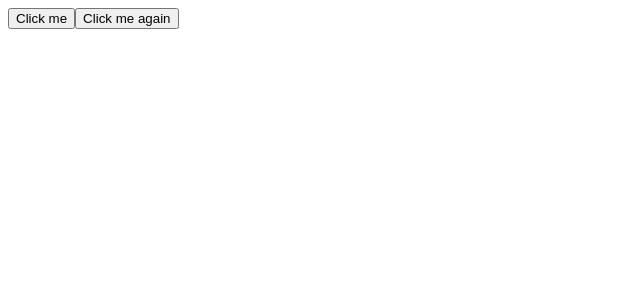
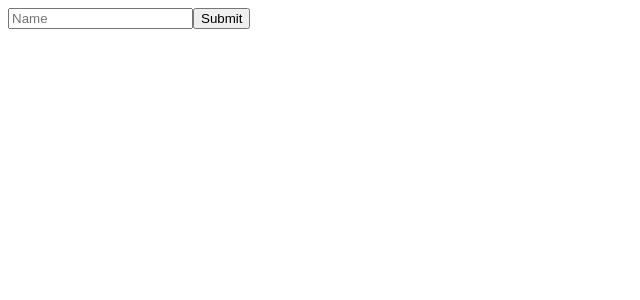
Before and after one commit to ShowkatSakib/React-Learning, a React (Vite) app: page / in a window 1280 px wide. Shown: the top 300 px of the page, without its empty margins (0-640 px from the left). Built offline with nearby package versions, Linux system fonts and the light colour scheme.

Commit message:
Form submit without reload

```diff
--- a/src/App.jsx
+++ b/src/App.jsx
@@ -3,21 +3,15 @@
 
 const App = () => {
 
-function handleClick(){
-  alert('Hello');
+const postFormData=(event)=>{
+  event.preventDefault();
 }
-
   return (
     <div>
-
-      {/*<button onClick={alert('Hello')}> Click me </button>*/}
-
-      <button onClick={()=>{
-        alert('Hello')
-      }}> Click me </button>
-
-
-      <button onClick={handleClick}> Click me again </button>
+      <form onSubmit={postFormData}>
+        <input placeholder="Name"/>
+        <button type="submit"> Submit </button>
+      </form>
 
     </div>
 
```
